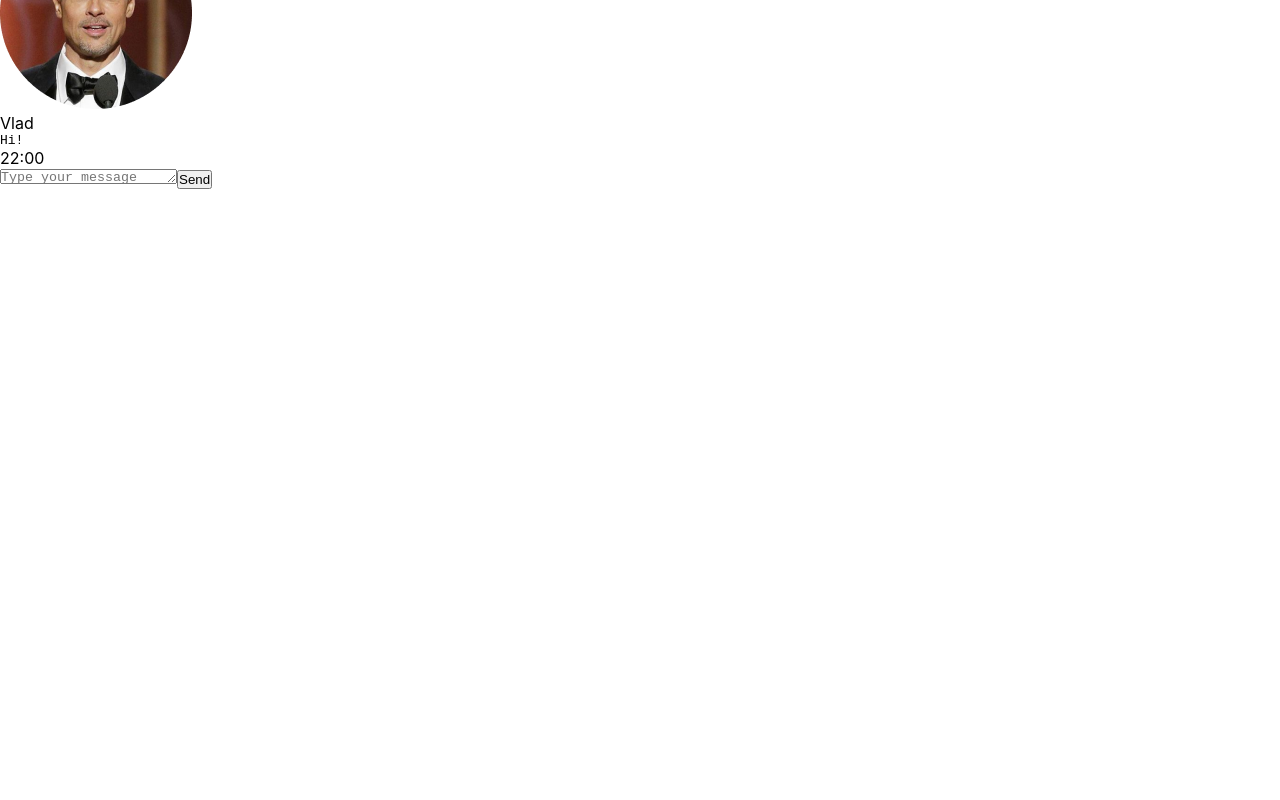
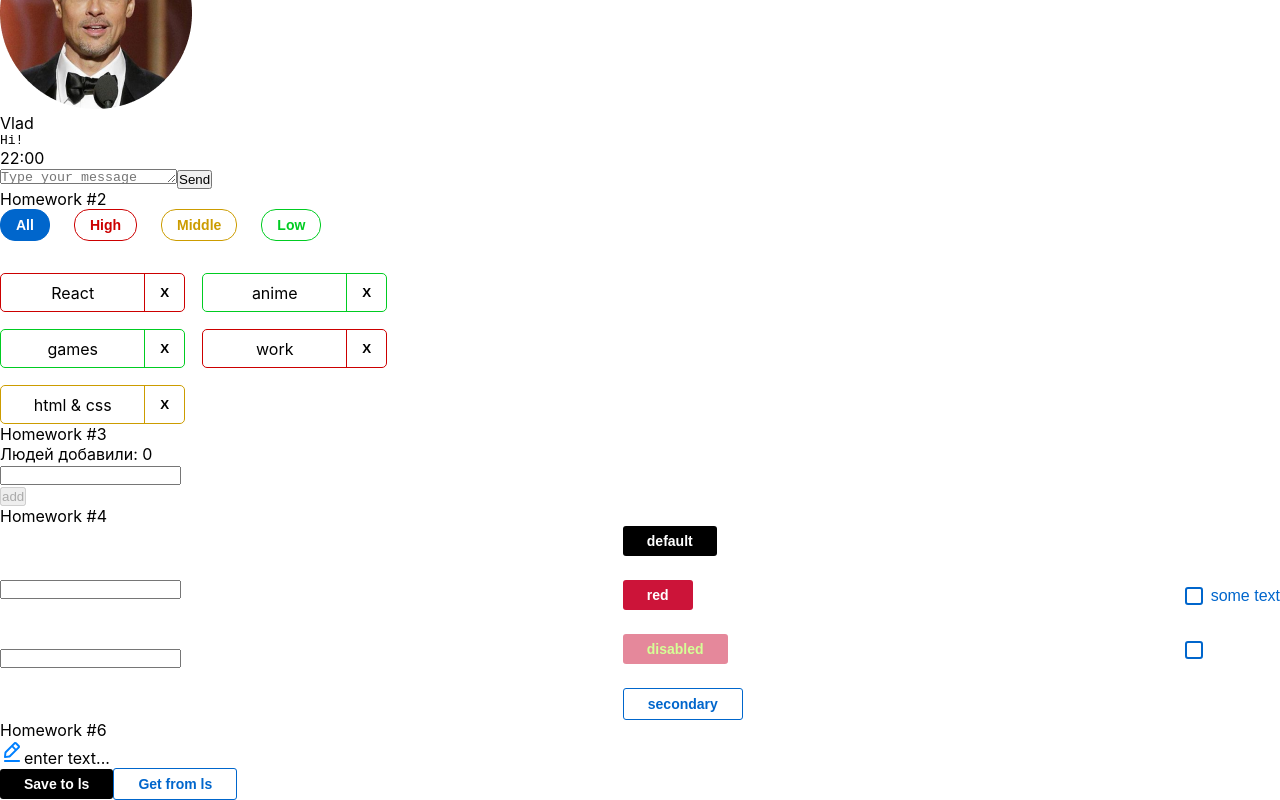
Before and after one commit to zinovdim/hws2-master, a React (Create React App) app: page /#/pre-junior in a window 1280 px wide. Shown: the part 354-1154 px from the top of the page. Before the commit the page ends 800 px from the top, so only its background shows below. Built offline with nearby package versions, Linux system fonts and the light colour scheme.

Commit message:
Change HW6.tsx

```diff
--- a/src/s1-main/App.tsx
+++ b/src/s1-main/App.tsx
@@ -14,14 +14,15 @@
 function App() {
     return (
         <div className={s.App}>
-            <HW1/>
+            {/*<HW1/>*/}
             {/*раскомментировать по ходу выполнения*/}
             {/*<HW2/>*/}
             {/*<HW3/>*/}
             {/*<HW4/>*/}
 
             {/*при выполнении дз 5 и более - закомментировать здесь дз 1-4, так как они есть внутри дз 5*/}
-            {/*<HW6/>*/}
+            <HW5/>
+            <HW6/>
 
 
 
```
